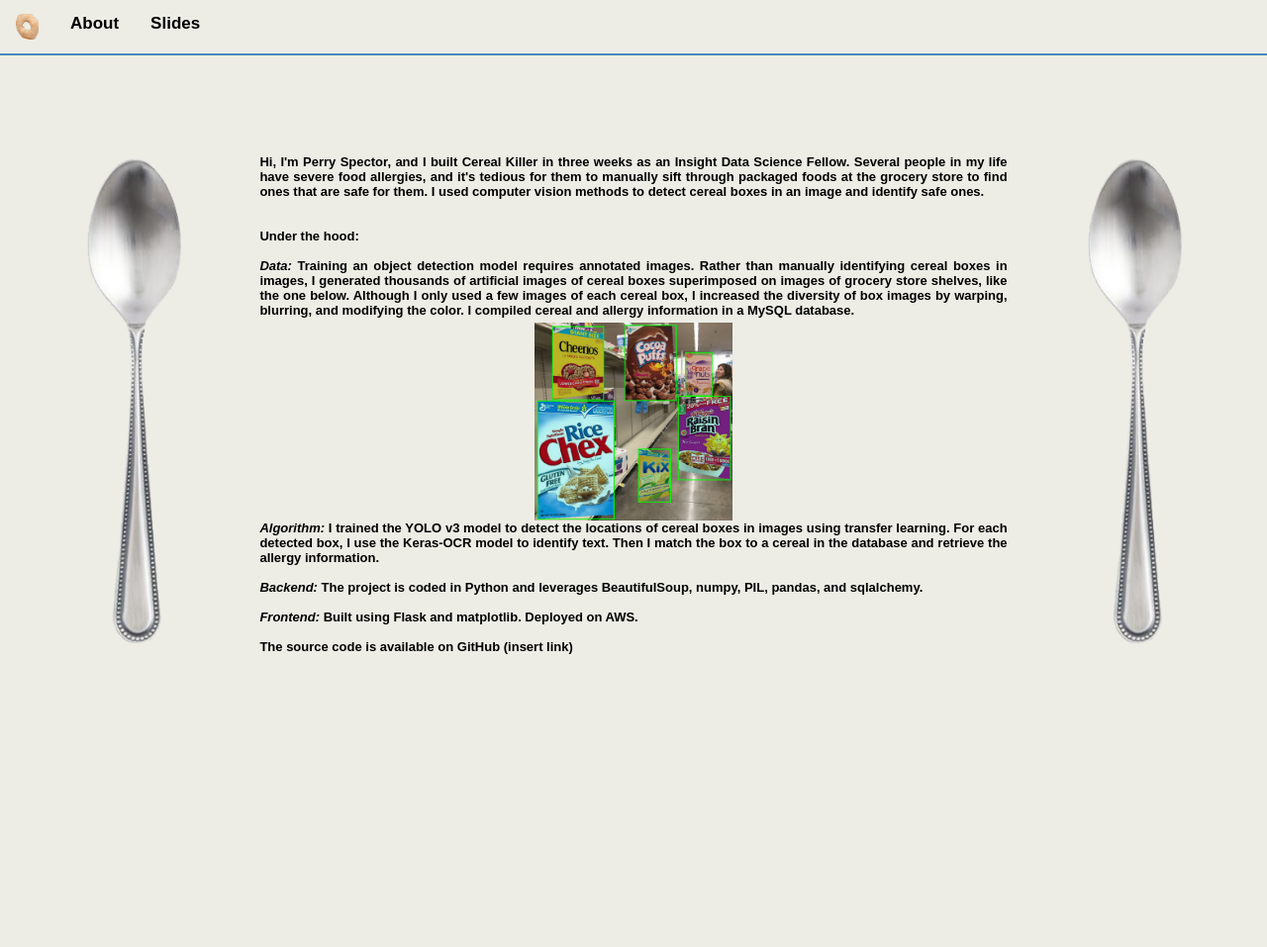
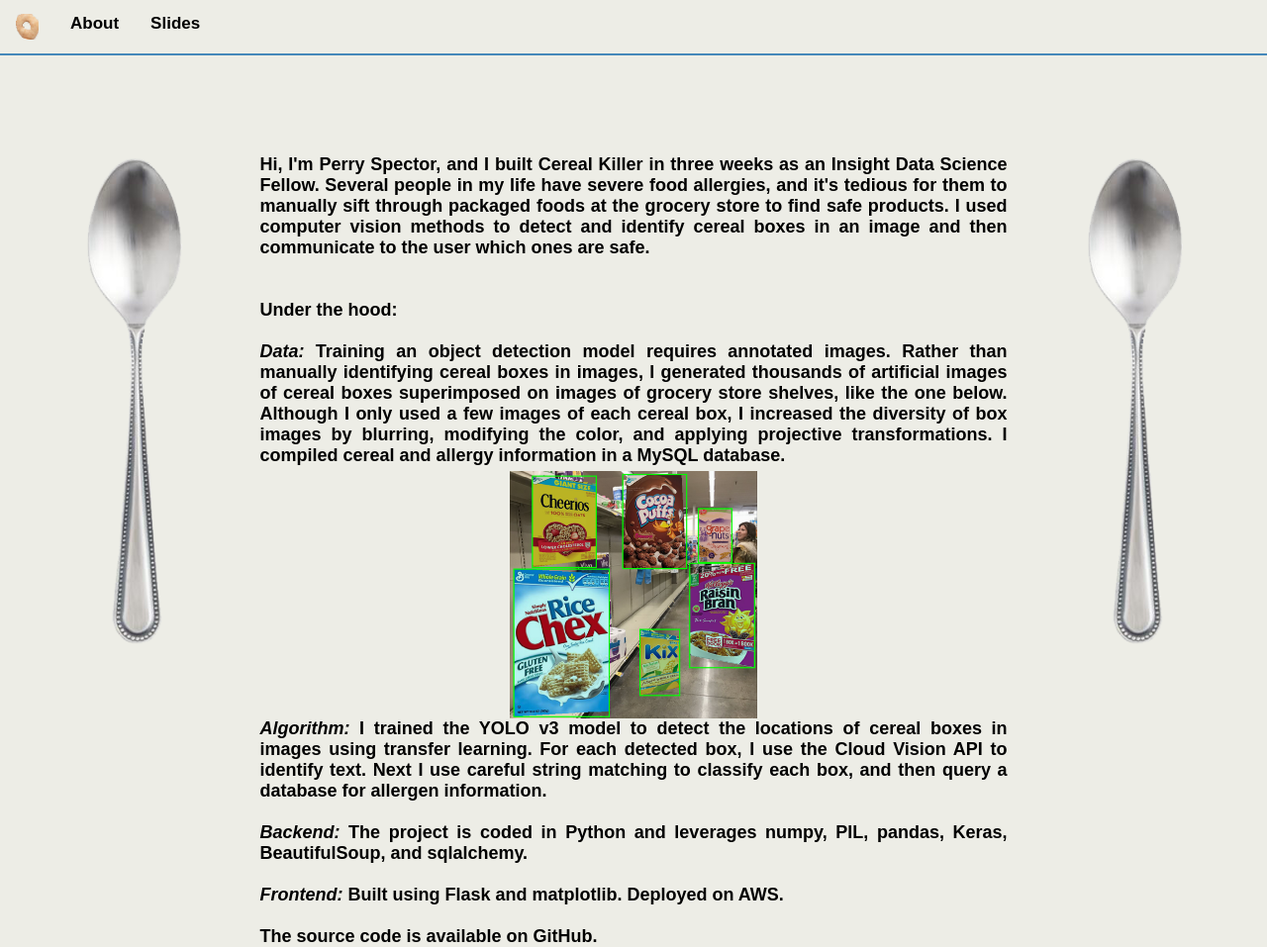
Before and after one commit to spectorp/CerealKiller, a Flask app: page /about in a window 1280 px wide. Shown: the whole page at 99% size. Before the commit the page ends 661 px from the top, so only its background shows below. Run offline with Flask 2, Linux system fonts and the light colour scheme; parts of the project's set-up code (start-up, migrations or seed data) failed here and were passed over.

Commit message:
fix broken links

```diff
--- a/Flask/templates/about.html
+++ b/Flask/templates/about.html
@@ -8,29 +8,30 @@
 
     <div id="middle"; style="height:500;">
 
-      <p valign=center>Hi, I'm Perry Spector, and I built Cereal Killer in three weeks as an Insight Data Science Fellow.
+      <p valign=center style="font-size:18px">Hi, I'm Perry Spector, and I built Cereal Killer in three weeks as an Insight Data Science Fellow.
         Several people in my life have severe food allergies, and it's tedious for them to manually sift through
-        packaged foods at the grocery store to find ones that are safe for them. I used computer vision methods to
-        detect cereal boxes in an image and identify safe ones.
+        packaged foods at the grocery store to find safe products. I used computer vision methods to detect and identify cereal
+        boxes in an image and then communicate to the user which ones are safe.
       <br><br><br>
         Under the hood:
       <br><br>
         <i>Data:</i> Training an object detection model requires annotated images. Rather than manually identifying cereal boxes in images,
         I generated thousands of artificial images of cereal boxes superimposed on images of grocery store shelves, like the one below.
-        Although I only used a few images of each cereal box, I increased the diversity of box images by warping, blurring, and modifying the color.
+        Although I only used a few images of each cereal box, I increased the diversity of box images by blurring, modifying the color,
+        and applying projective transformations.
         I compiled cereal and allergy information in a MySQL database.
       </p>
-      <img src="/static/img/example_training_image.png" height="200">
-      <p>
+      <img src="/static/img/example_training_image.png" height="250">
+      <p style="font-size:18px">
 
         <i>Algorithm:</i> I trained the YOLO v3 model to detect the locations of cereal boxes in images using transfer learning. For each
-        detected box, I use the Keras-OCR model to identify text. Then I match the box to a cereal in the database and retrieve the allergy information.
+        detected box, I use the Cloud Vision API to identify text. Next I use careful string matching to classify each box, and then query a database for allergen information.
       <br><br>
-        <i>Backend:</i> The project is coded in Python and leverages BeautifulSoup, numpy, PIL, pandas, and sqlalchemy.
+        <i>Backend:</i> The project is coded in Python and leverages numpy, PIL, pandas, Keras, BeautifulSoup, and sqlalchemy.
       <br><br>
         <i>Frontend:</i> Built using Flask and matplotlib. Deployed on AWS.
       <br><br>
-        The source code is available on GitHub (insert link)
+        The source code is available on <a style="font-size:18px" href="https://github.com/spectorp/CerealKiller">GitHub<a>.
       </p>
     </div>
     <div id="right"><img src="/static/img/spoon.png" height="500"></div>
```
